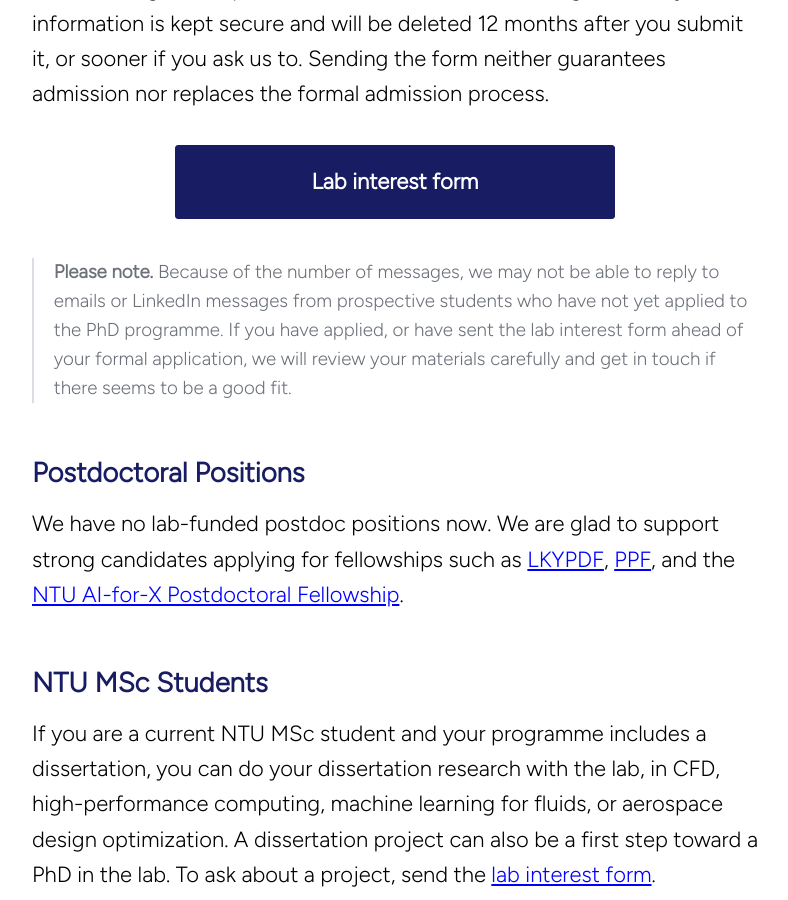
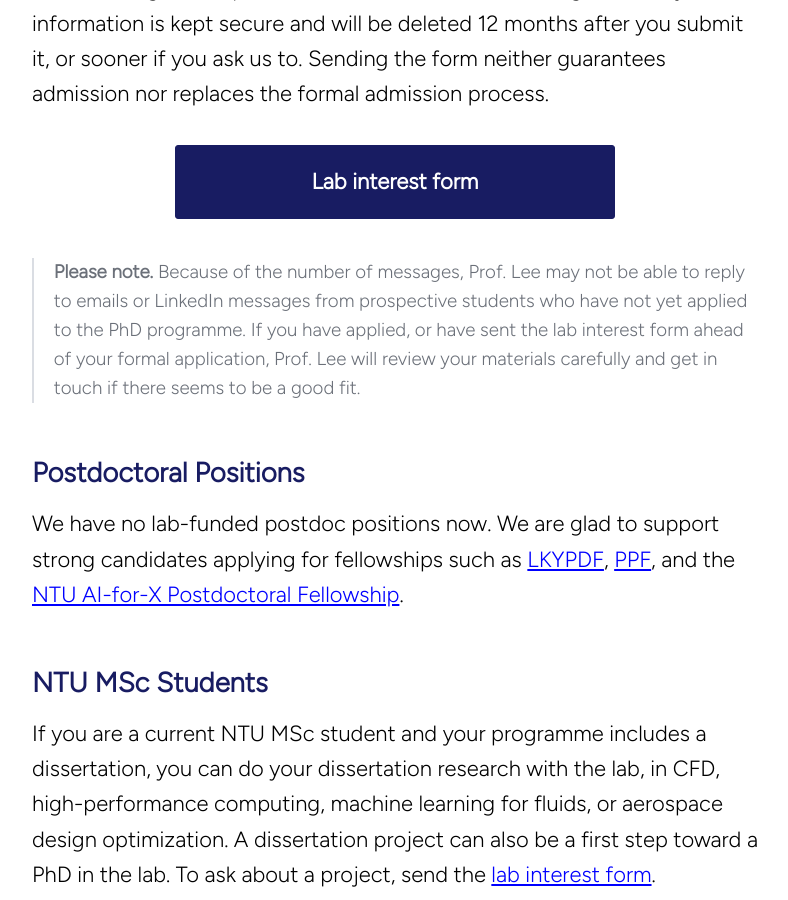
Before and after one commit to jun9303/jun9303.github.io, a Jekyll site: the page built from _pages/contact_us.md, in a window 1280 px wide and 900 px high, scrolled down 2769 px. Shown: the whole window, without its empty margins (245-1033 px from the left). Built offline with Jekyll 4.4.1, drawn with Linux system fonts in a browser that asks for light colours; cached includes are drawn as plain includes.

Commit message:
miscellaneous changes

```diff
--- a/_pages/contact_us.md
+++ b/_pages/contact_us.md
@@ -113,7 +113,7 @@ Strong mathematics, programming (Python, C++ or Fortran, CUDA), agentic AI exper
 
 <p class="contact-form-link"><a class="btn btn--primary" href="{{ site.application_form_url | escape }}">Lab interest form</a></p>
 
-**Please note.** Because of the number of messages, we may not be able to reply to emails or LinkedIn messages from prospective students who have not yet applied to the PhD programme. If you have applied, or have sent the lab interest form ahead of your formal application, we will review your materials carefully and get in touch if there seems to be a good fit.
+**Please note.** Because of the number of messages, Prof. Lee may not be able to reply to emails or LinkedIn messages from prospective students who have not yet applied to the PhD programme. If you have applied, or have sent the lab interest form ahead of your formal application, Prof. Lee will review your materials carefully and get in touch if there seems to be a good fit.
 {: .contact-disclaimer}
 
 ### Postdoctoral Positions
```
Also changed, not shown: _people/sangjoon-lee.md (+1 -1 lines), _posts/2026-11-01-lab-launch.md (+1 -1 lines).
